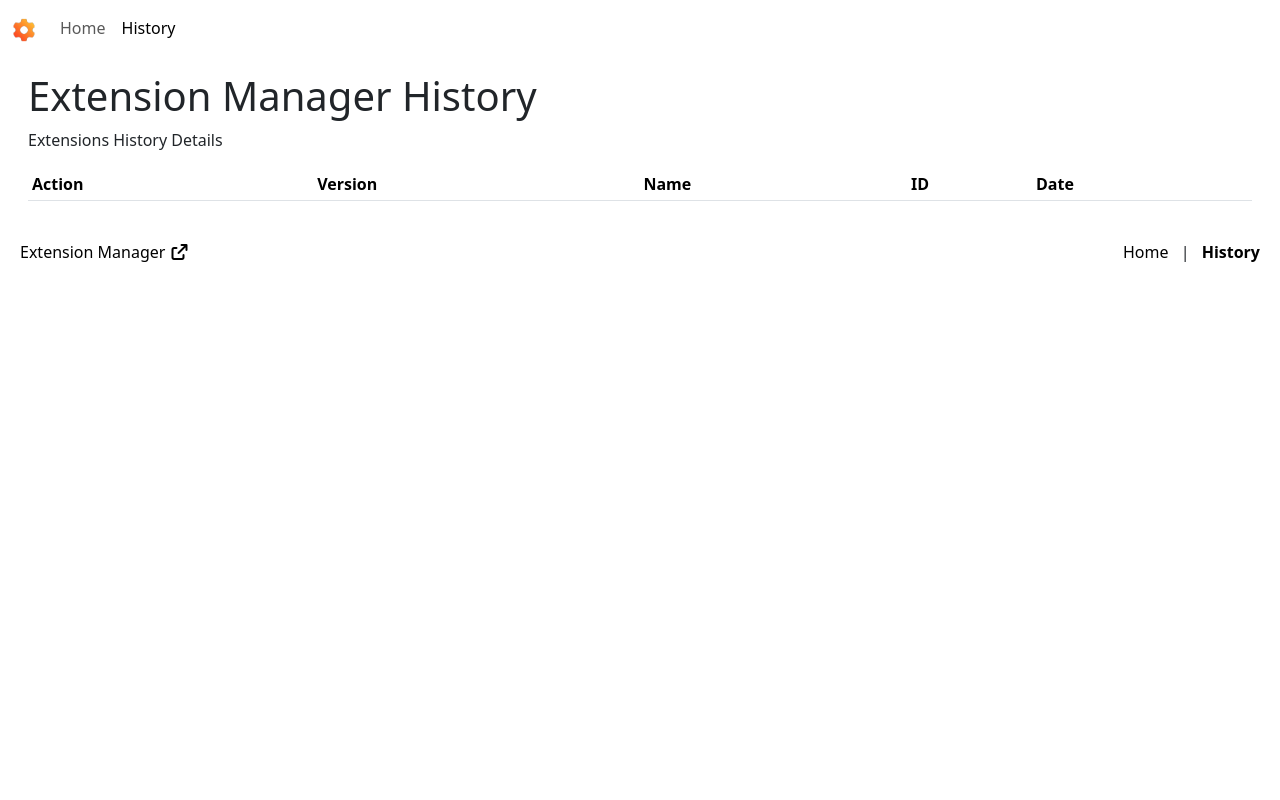
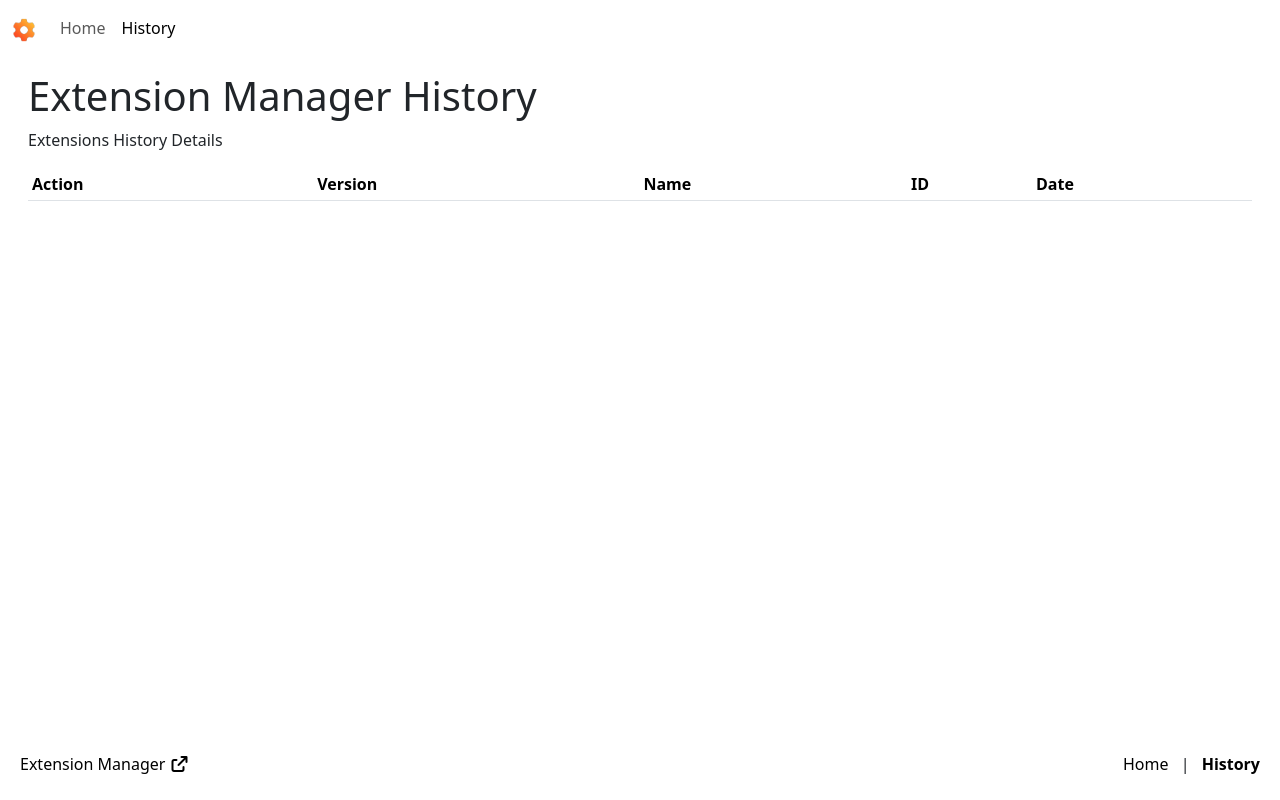
Before and after one commit to smashedr/extension-manager, a browser extension: page src/html/history.html in a window 1280 px wide. Drawn offline with nearby package versions, Linux system fonts and the light colour scheme; some packages are replaced by stand-ins of ours; a script that the page names is missing.

Commit message:
Start Template

```diff
--- a/src/html/history.html
+++ b/src/html/history.html
@@ -1,5 +1,5 @@
 <!doctype html>
-<html lang="en">
+<html lang="en" class="h-100">
 <head>
     <meta charset="utf-8">
     <title>Extension Manager Details</title>
```
Also changed, not shown: src/html/home.html (+1 -1 lines).
